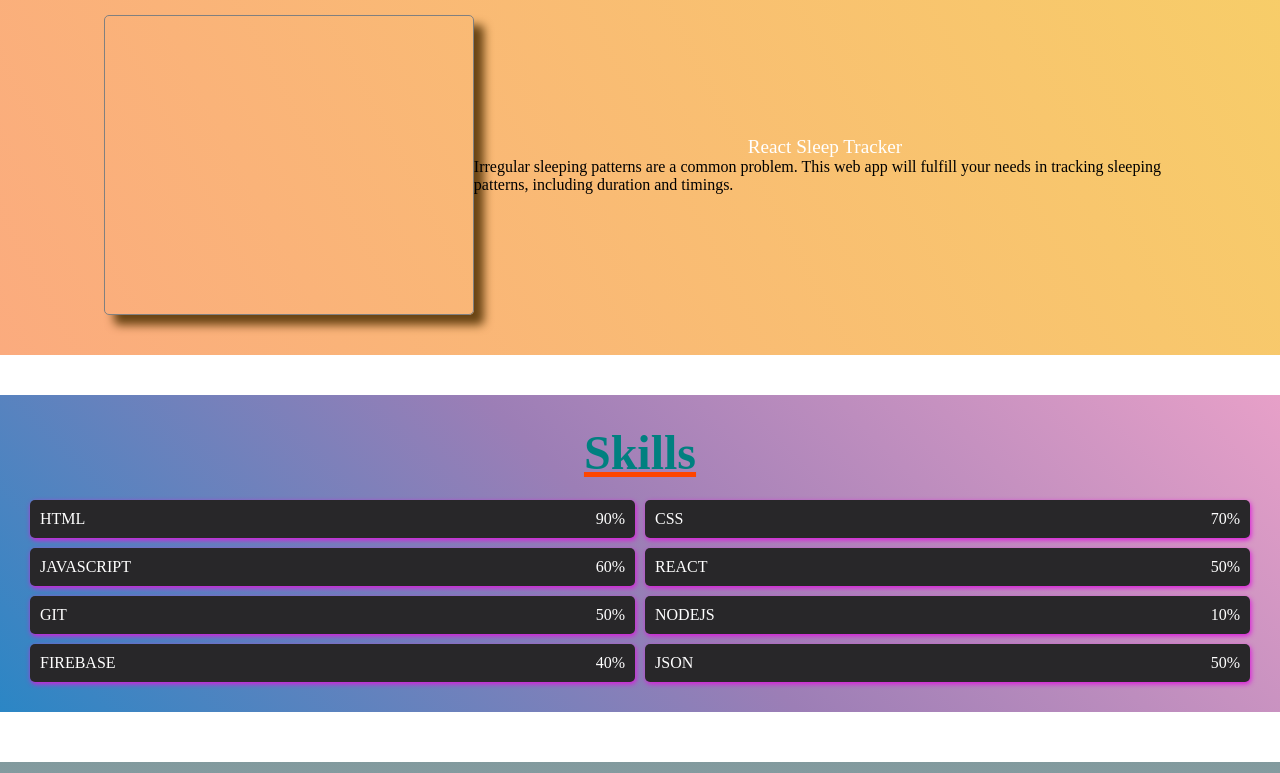
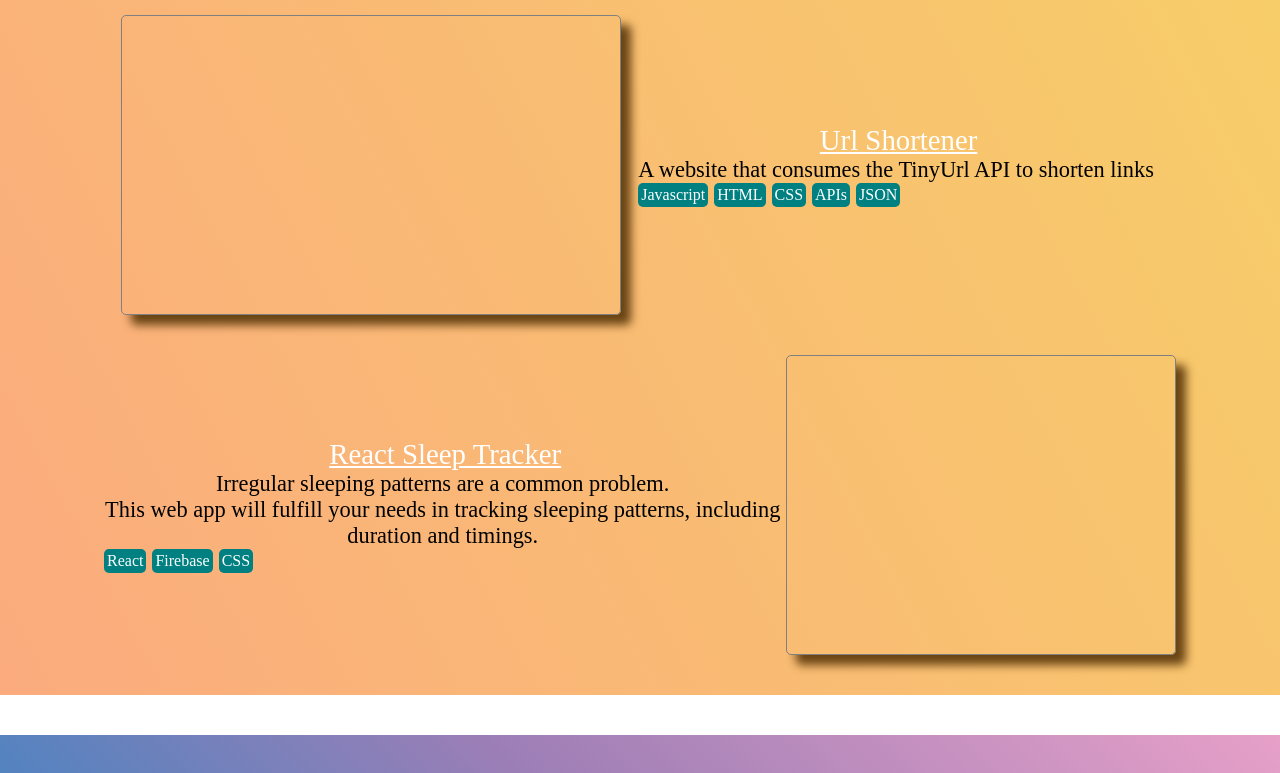
Before and after one commit to TrevorOdhiambo/My-Portfolio, a React (Create React App) app: page / in a window 1280 px wide. Shown: the part 720-1493 px from the top of the page. Built offline with nearby package versions, Linux system fonts and the light colour scheme.

Commit message:
Project skills added

```diff
--- a/src/Projects/Projects.js
+++ b/src/Projects/Projects.js
@@ -10,13 +10,36 @@ const Projects = (props)=>{
 
       <div className="project-container">
       <h1 className="title">Projects</h1>
+
       <div className="single-project">
       <div className="project-image"></div>
       <div className="project-details">
+        <div className="project-name">Url Shortener</div>
+        <div className="project-desc">A website that consumes the TinyUrl API to shorten links</div>
+        <div className="project-skills">
+          <div className="skill">Javascript</div>
+          <div className="skill">HTML</div>
+          <div className="skill">CSS</div>
+          <div className="skill">APIs</div>
+          <div className="skill">JSON</div>
+
+        </div>
+      </div>
+    </div>
+
+      <div className="single-project">
+
+      <div className="project-details">
         <div className="project-name">React Sleep Tracker</div>
-        <div className="project-desc">Irregular sleeping patterns are a common problem. This web app will fulfill your needs in tracking  sleeping patterns, including duration and timings.</div>
-        <div className="project-skills"></div>
+        <div className="project-desc">Irregular sleeping patterns are a common problem. <br/>This web app will fulfill your needs in tracking  sleeping patterns, including duration and timings.</div>
+        <div className="project-skills">
+          <div className="skill">React</div>
+          <div className="skill">Firebase</div>
+          <div className="skill">CSS</div>
+
+        </div>
       </div>
+      <div className="project-image"></div>
     </div>
       </div>
     </section >
--- a/src/Projects/projects.css
+++ b/src/Projects/projects.css
@@ -10,20 +10,7 @@
   position: relative;
 }
 
-.projects::before {
-  content: '';
-  position: absolute;
-  right: 0;
-  left: -0%;
-  top: -28%;
-  transform: rotate(180deg);
-  z-index: 10;
-  display: block;
-  height: 60px;
-  background-size: 50px 100%;
-  background-image: linear-gradient(135deg,   #ec874cbe 25%, transparent 25%), linear-gradient(225deg, #f5d78d 25%, transparent 25%);
-  background-position: 0 0;
-}
+
 
 
 .projects .title{
@@ -57,6 +44,25 @@
 
 .project-name{
   text-align:center;
-  font-size: 1.2rem;
+  text-decoration: underline;
+  font-size: 1.8rem;
   color: white;
 }
+.project-desc{
+  margin-right: 5px;
+  text-align: center;
+  font-size: 1.4rem;
+}
+.project-skills{
+  display:flex;
+  gap: 6px;
+  margin-right: 5px;
+}
+
+.skill{
+    background-color: teal;
+    border-radius: 5px;
+
+    padding: 3px;
+    color: white;
+}
--- a/src/Skills/Skills.js
+++ b/src/Skills/Skills.js
@@ -20,7 +20,7 @@ const Skills = ()=>{
         </div>
         <div className="tech-item">
           <p className="tech-name">REACT</p>
-          <p className="percentage">50%</p>
+          <p className="percentage">40%</p>
         </div>
         <div className="tech-item">
           <p className="tech-name">GIT</p>
@@ -32,7 +32,7 @@ const Skills = ()=>{
         </div>
         <div className="tech-item">
           <p className="tech-name">FIREBASE</p>
-          <p className="percentage">40%</p>
+          <p className="percentage">30%</p>
         </div>
         <div className="tech-item">
           <p className="tech-name">JSON</p>
```
